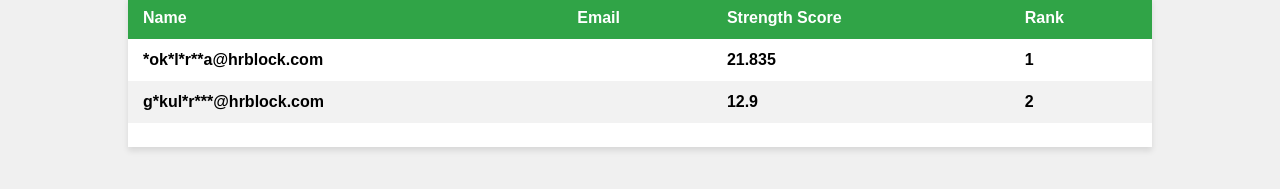
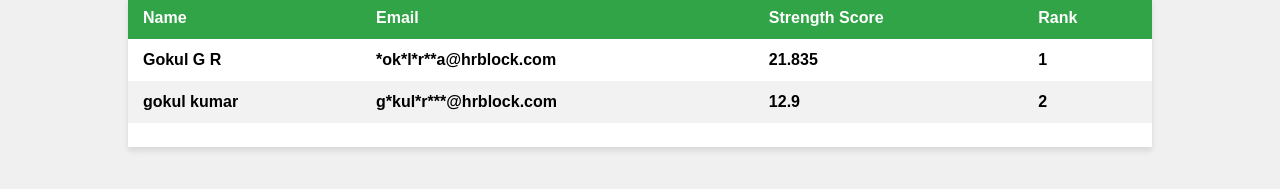
Before and after one commit to Gokulgoky1/Password-Strength-Report, a plain HTML site: page index.html in a window 1280 px wide. Shown: the part 211-400 px from the top of the page. Drawn offline with nearby package versions, Linux system fonts and the light colour scheme.

Commit message:
Update index.html

```diff
--- a/index.html
+++ b/index.html
@@ -100,9 +100,9 @@
                         nameCell.style.fontSize = '16px';
                         tr.appendChild(nameCell);
                         const emailCell = document.createElement('td');
-                        nameCell.textContent = row['Email'];
-                        nameCell.style.fontWeight = 'bold';
-                        nameCell.style.fontSize = '16px';
+                        emailCell.textContent = row['Email'];
+                        emailCell.style.fontWeight = 'bold';
+                        emailCell.style.fontSize = '16px';
                         tr.appendChild(emailCell);
 
                         const scoreCell = document.createElement('td');
```
